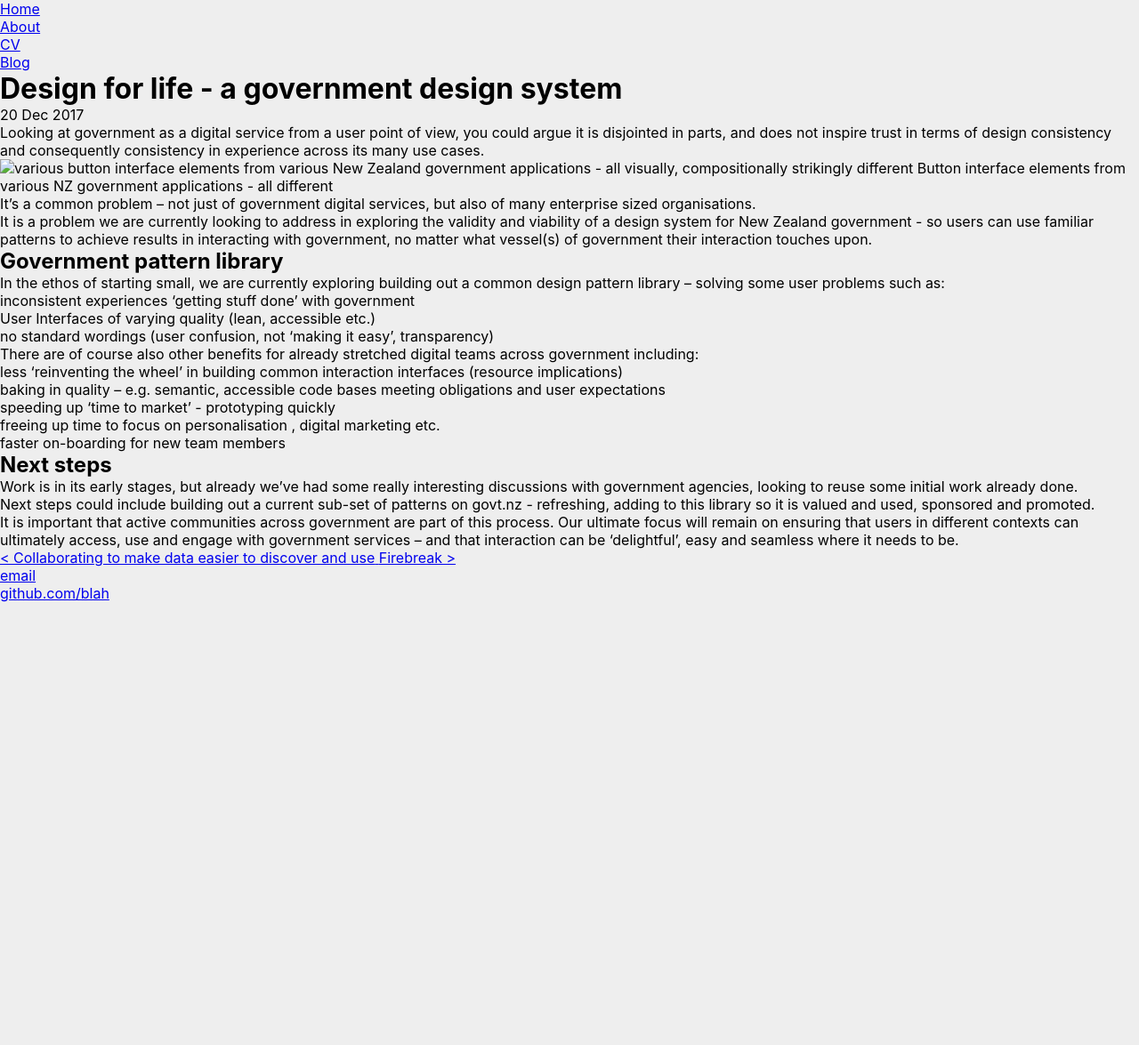
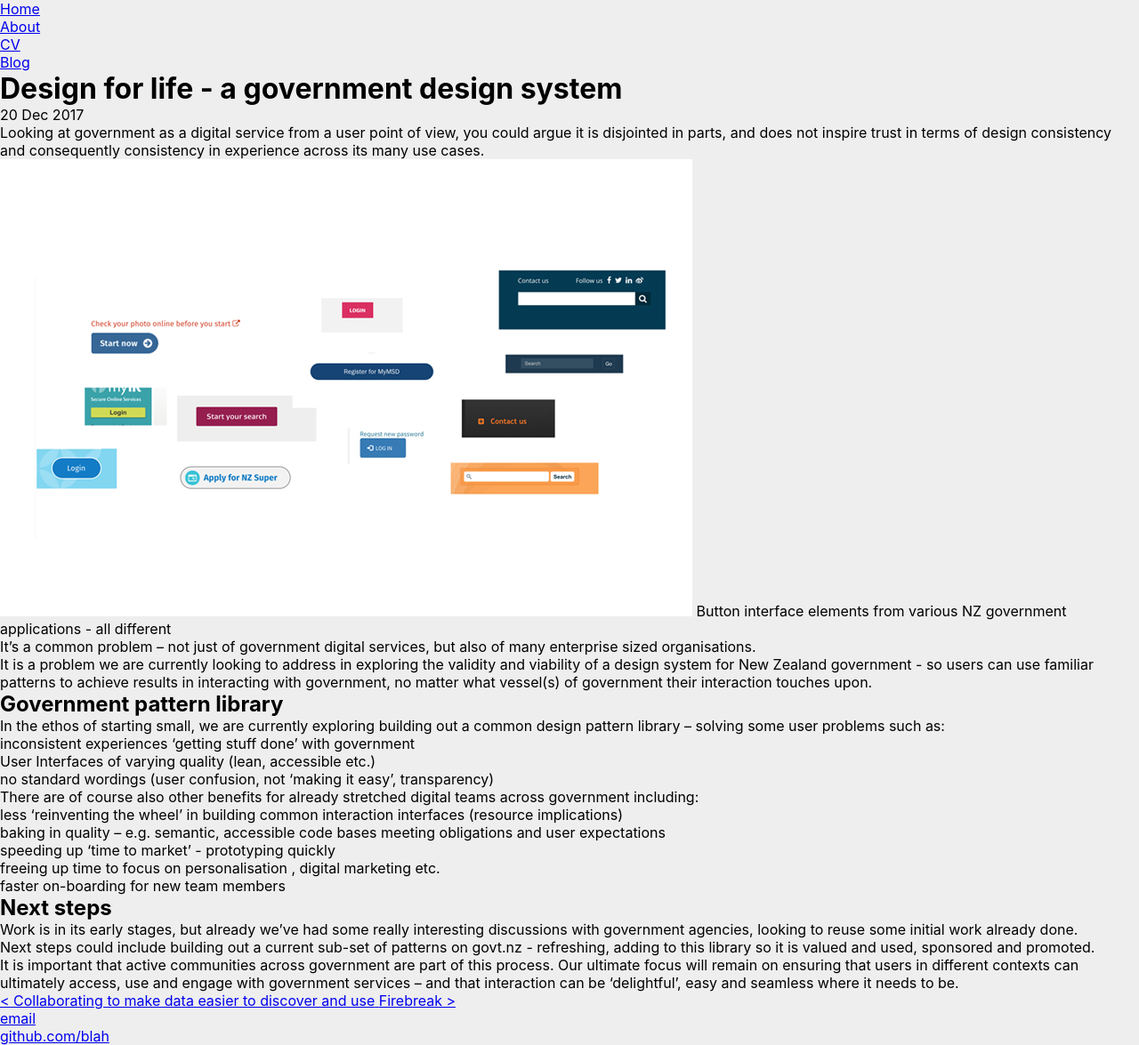
Before and after one commit to mkirkpat/mkirkpat.github.io, a Jekyll site: the page built from _posts/2017-12-20-government-design-system.md, in a window 1280 px wide. Shown: the whole page at 89% size. Built offline with Jekyll 4.4.1, drawn with Linux system fonts in a browser that asks for light colours; before the commit the page ends 900 px from its top, so only the background shows below that.

Commit message:
Update 2017-12-20-government-design-system.md
Add base url path

```diff
--- a/_posts/2017-12-20-government-design-system.md
+++ b/_posts/2017-12-20-government-design-system.md
@@ -6,7 +6,7 @@ date: 2017-12-20
 
 Looking at government as a digital service from a user point of view, you could argue it is disjointed in parts, and does not inspire trust in terms of design consistency and consequently consistency in experience across its many use cases.
 
-![various button interface elements from various New Zealand government applications - all visually, compositionally strikingly different](images/gov-inconsistencies.jpg) <span class="caption text-muted">Button interface elements from various NZ government applications - all different</span>
+![various button interface elements from various New Zealand government applications - all visually, compositionally strikingly different]({{ site.baseurl }}/images/gov-inconsistencies.jpg) <span class="caption text-muted">Button interface elements from various NZ government applications - all different</span>
 
 It’s a common problem – not just of government digital services, but also of many enterprise sized organisations.
 
```
